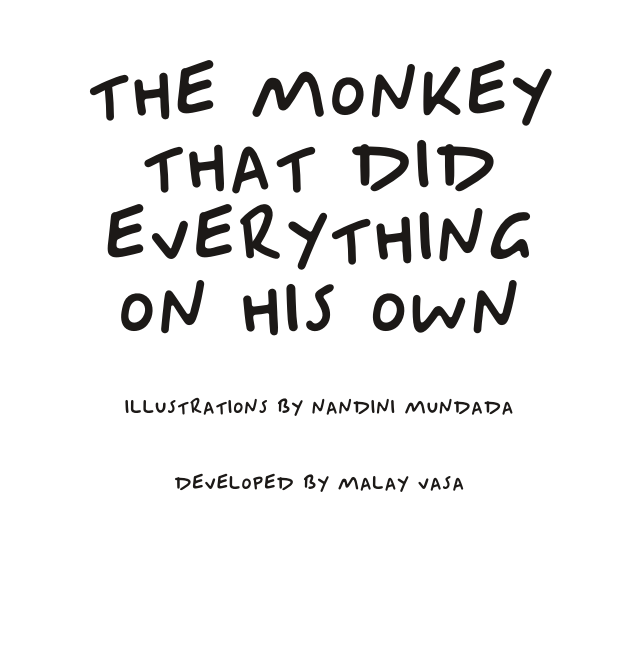
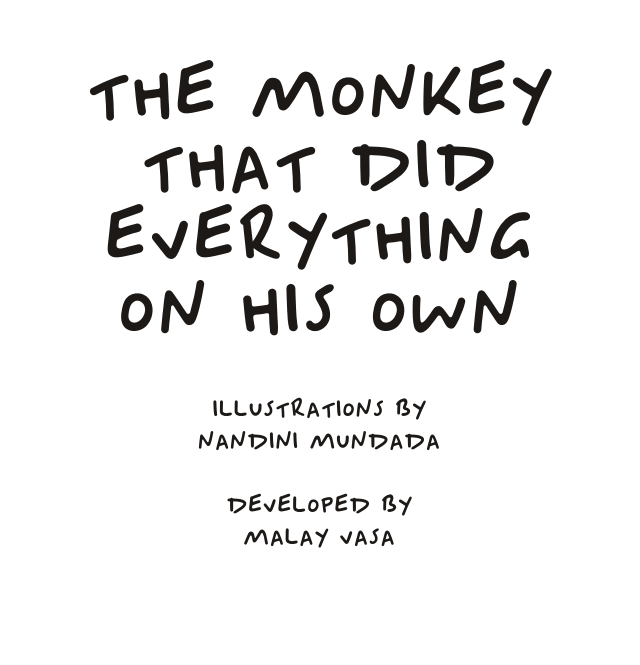
Before and after one commit to Malayvasa/prethesis-a3, a React (Create React App) app: page / in a window 1280 px wide. Shown: the part 135-800 px from the top of the page, without its empty margins (321-961 px from the left). Built offline with nearby package versions, Linux system fonts and the light colour scheme.

Commit message:
Name Update 2.0

```diff
--- a/src/App.js
+++ b/src/App.js
@@ -40,8 +40,14 @@ function App() {
           <div className="text-4xl md:text-7xl w-1/2">
             The monkey that did everything <br /> on his own
           </div>
-          <div className="text-xl">Illustrations by Nandini Mundada</div>
-          <div className="text-xl">Developed by Malay Vasa</div>
+          <div className="flex flex-col space-y-4 md:space-y-8">
+            <div className="text-2xl">
+              Illustrations by <br /> Nandini Mundada
+            </div>
+            <div className="text-2xl">
+              Developed by <br /> Malay Vasa
+            </div>
+          </div>
         </div>
       </Box>
 
```
